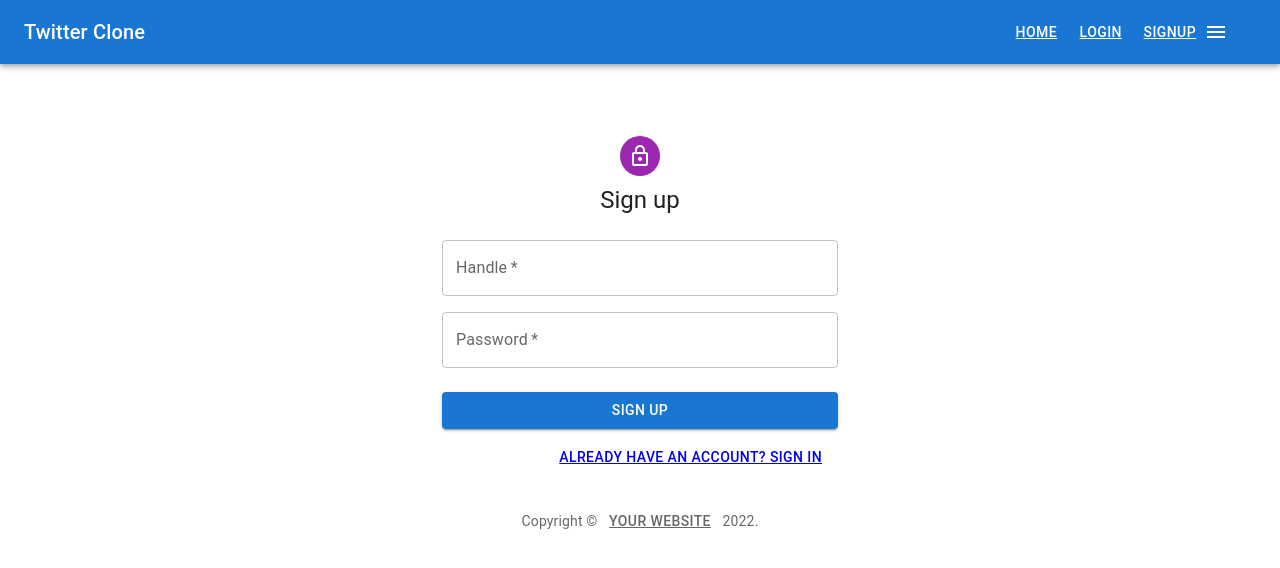
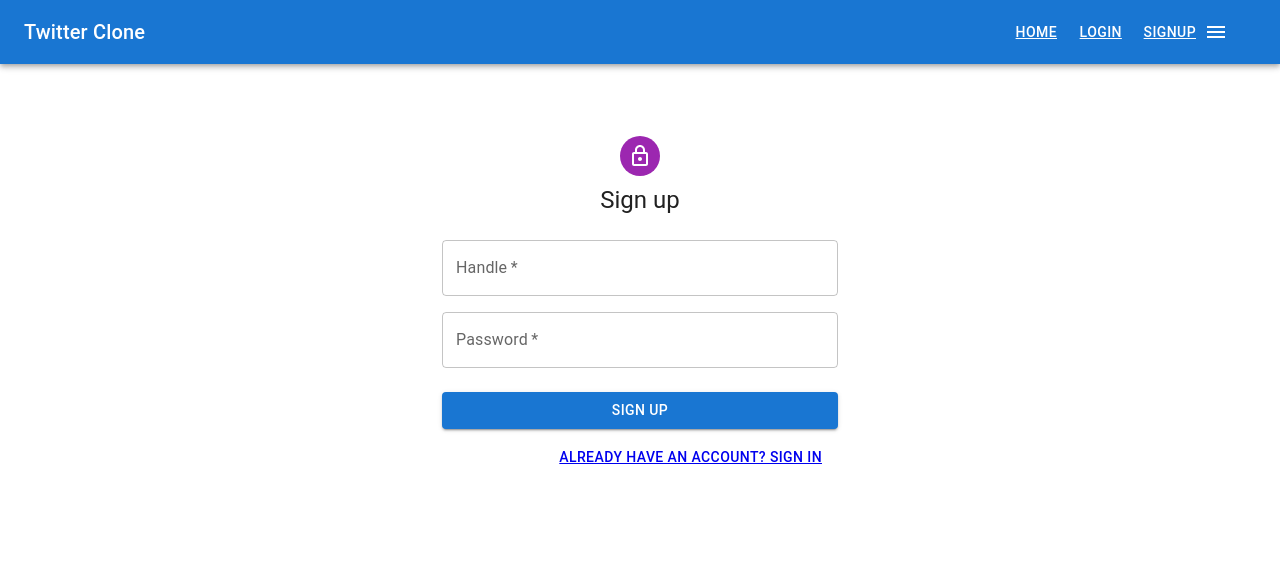
Before and after one commit to dpkerins/Twitter-Clone, a React (Create React App) app: page /signup in a window 1280 px wide. Shown: the top 568 px of the page. Built offline with nearby package versions, Linux system fonts and the light colour scheme.

Commit message:
removing copyright on signup

```diff
--- a/src/SignUp.js
+++ b/src/SignUp.js
@@ -12,19 +12,6 @@ import LockOutlinedIcon from '@mui/icons-material/LockOutlined';
 import Typography from '@mui/material/Typography';
 import Container from '@mui/material/Container';
 import { createTheme, ThemeProvider } from '@mui/material/styles';
-
-function Copyright(props) {
-  return (
-    <Typography variant="body2" color="text.secondary" align="center" {...props}>
-      {'Copyright © '}
-      <Button color="inherit" as={Link} to="https://mui.com/">
-        Your Website
-      </Button>{' '}
-      {new Date().getFullYear()}
-      {'.'}
-    </Typography>
-  );
-}
 
 const theme = createTheme();
 
@@ -122,7 +109,6 @@ export default function SignUp() {
             </Grid>
           </Box>
         </Box>
-        <Copyright sx={{ mt: 5 }} />
       </Container>
     </ThemeProvider>
   );
```
